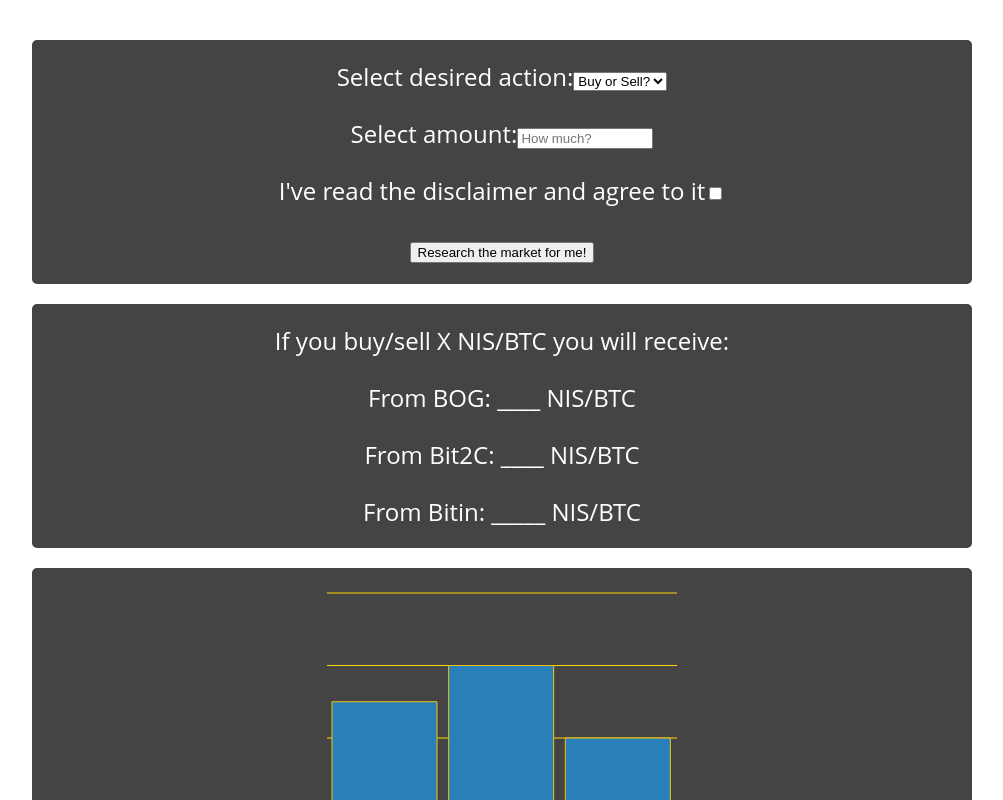
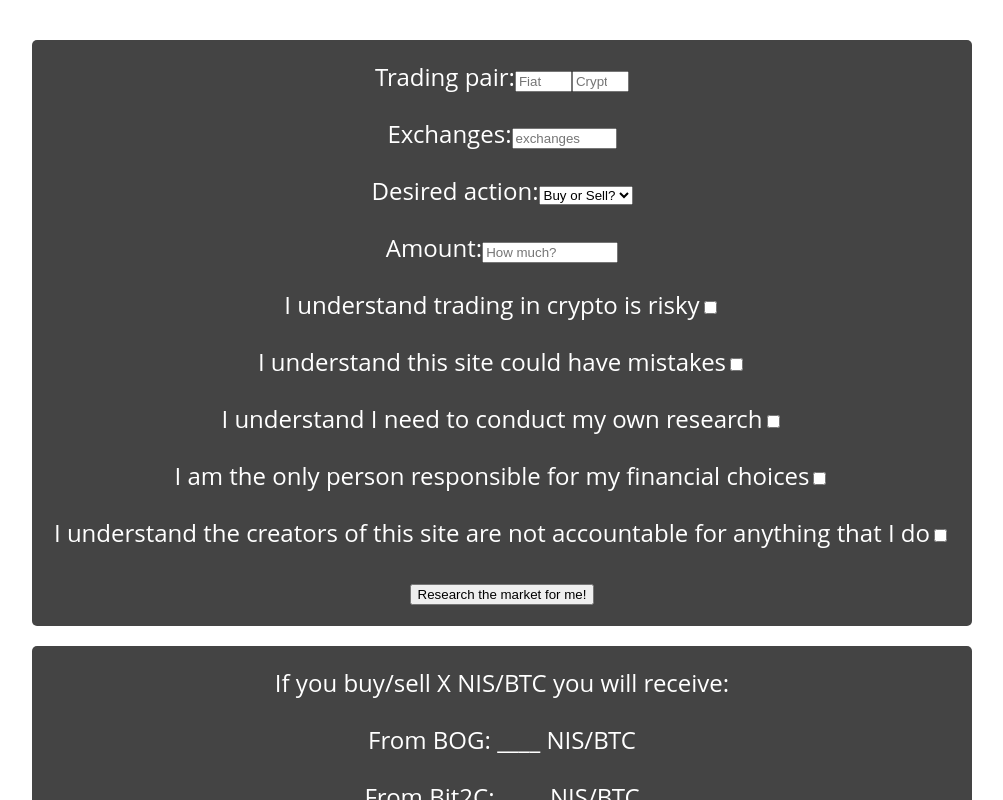
Before and after one commit to avinoamMO/bitcoinpricecomparison, a React (Create React App) app: page / in a window 1280 px wide. Shown: the top 800 px of the page, without its empty margins (138-1141 px from the left). Built offline with nearby package versions, Linux system fonts and the light colour scheme.

Commit message:
Changes to GUI and App

```diff
--- a/src/App.js
+++ b/src/App.js
@@ -9,15 +9,34 @@
 import Footer from "./components/footer";
 import "./App.css";
 
+
+/*
+Make the client get the data from the external APIs
+Send the data to the server with the queries they need
+Get the results from the server.
+
+This way I bypass all the rate limits and the logic is still in
+the server.
+*/
+
 export default class App extends Component {
   constructor() {
     super();
     this.state = {
+      fiatCurrency : null,
+      cryptoCurrency: null,
+      exchanges : null,
       actionType: null,
       sum: null,
-      acceptConditions: null,
+      acceptCondition1: null,
+      acceptCondition2: null,
+      acceptCondition3: null,
+      acceptCondition4: null,
+      acceptCondition5: null,
+      acceptCondition6: null,
       lastTimeUpdatedFromServer: null, // TODO: make this load a timestamp each time the server is updated
-      lastTimeRequestedByUser: null
+      lastTimeRequestedByUser: null,
+      stageInSite: null
     };
   }
 
@@ -45,7 +64,20 @@
     var newSum = parseInt(this.state.sum) - 100
     this.setState({sum: newSum})
   }
+  pickFiatCurrency = e =>{
+    this.setState({fiatCurrency: e.target.value})
+  }
 
+  pickCryptoCurrency = e => {
+    this.setState({cryptoCurrency: e.target.value})
+  }
+
+  moveBack = () =>{
+
+  }
+  moveForward = () =>{
+
+  }
   render() {
     return (
       <div className="App">
@@ -54,6 +86,8 @@
           sumChange={this.handleSumChange}
           acceptConditionsChange={this.handleAcceptConditionsChange}
           researchRequestFromUser={this.handleResearchRequestFromUser}
+          pickFiatCurrency={this.pickFiatCurrency}
+          pickCryptoCurrency={this.pickCryptoCurrency}
         />
         <MiddleWindow />
         <GraphWindow
--- a/src/components/inputWindow.js
+++ b/src/components/inputWindow.js
@@ -1,22 +1,77 @@
-import React, { Component } from 'react';
+import React, { Component } from "react";
 
 export default class InputWindow extends Component {
-    render(){
-        return(
-            <div className = "inputWindow">
-            Select desired action:
-            <select onClick={this.props.actionTypeChange}>
-                <option value="null">Buy or Sell?</option>
-                <option value="buy">Buy Bitcoin</option>
-                <option value="sell">Sell Bitcoin</option>
-            </select>
-            <p/>
-            Select amount:
-            <input onKeyUp={this.props.sumChange} type="number" placeholder = "How much?" min="0.001" max="10000000"></input>
-            <p/>
-            I've read the disclaimer and agree to it
-            <input onClick={this.props.acceptConditionsChange} type="checkbox"></input><p/>
-            <button onClick={this.props.researchRequestFromUser}>Research the market for me!</button>
-            </div>)
-    }
+  render() {
+    return (
+      <div className="inputWindow">
+        Trading pair:
+        <datalist id="fiat">
+          <option>NIS</option>
+          <option>USD</option>
+        </datalist>
+        <datalist id="crypto">
+          <option>BTC</option>
+          <option>ETH</option>
+        </datalist>
+        <input
+          autoComplete="on"
+          list="fiat"
+          onKeyUp={this.props.pickFiatCurrency}
+          placeholder="Fiat"
+          size="4"
+        />
+        <input
+          autoComplete="on"
+          list="crypto"
+          onKeyUp={this.props.pickCryptoCurrency}
+          placeholder="Crypto"
+          size="4"
+        />
+        <p />
+        Exchanges:
+        <datalist id="exchanges">
+          <option>Bit2C</option>
+          <option>Bits Of Gold</option>
+        </datalist>
+        <input
+          autoComplete="on"
+          list="exchanges"
+          onKeyUp={this.props.pickFiatCurrency}
+          placeholder="exchanges"
+          size="10"
+        />
+        <p />
+        Desired action:
+        <select onClick={this.props.actionTypeChange}>
+          <option value="null">Buy or Sell?</option>
+          <option value="buy">Buy</option>
+          <option value="sell">Sell</option>
+        </select>
+        <p />
+        Amount:
+        <input
+          onKeyUp={this.props.sumChange}
+          type="number"
+          placeholder="How much?"
+          min="0.001"
+          max="10000000"
+        />
+        <p />I understand trading in crypto is risky
+        <input onClick={this.props.acceptConditionsChange} type="checkbox" />
+        <p />I understand this site could have mistakes
+        <input onClick={this.props.acceptConditionsChange} type="checkbox" />
+        <p />I understand I need to conduct my own research
+        <input onClick={this.props.acceptConditionsChange} type="checkbox" />
+        <p />I am the only person responsible for my financial choices
+        <input onClick={this.props.acceptConditionsChange} type="checkbox" />
+        <p />I understand the creators of this site are not accountable for
+        anything that I do
+        <input onClick={this.props.acceptConditionsChange} type="checkbox" />
+        <p />
+        <button onClick={this.props.researchRequestFromUser}>
+          Research the market for me!
+        </button>
+      </div>
+    );
+  }
 }
```
Also changed, not shown: 1 other file (tests, documents, lock files or other folders).
